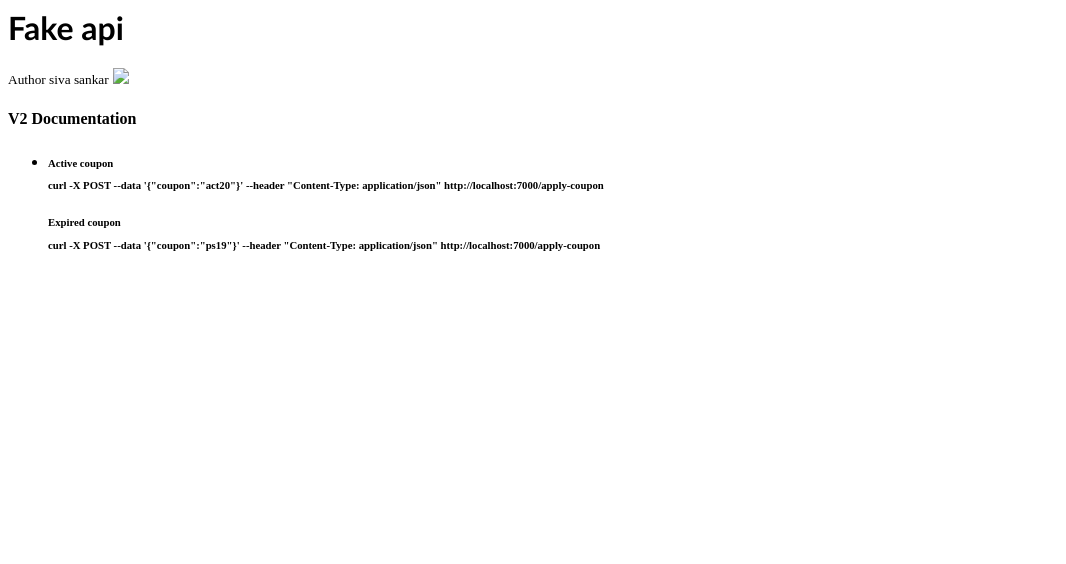
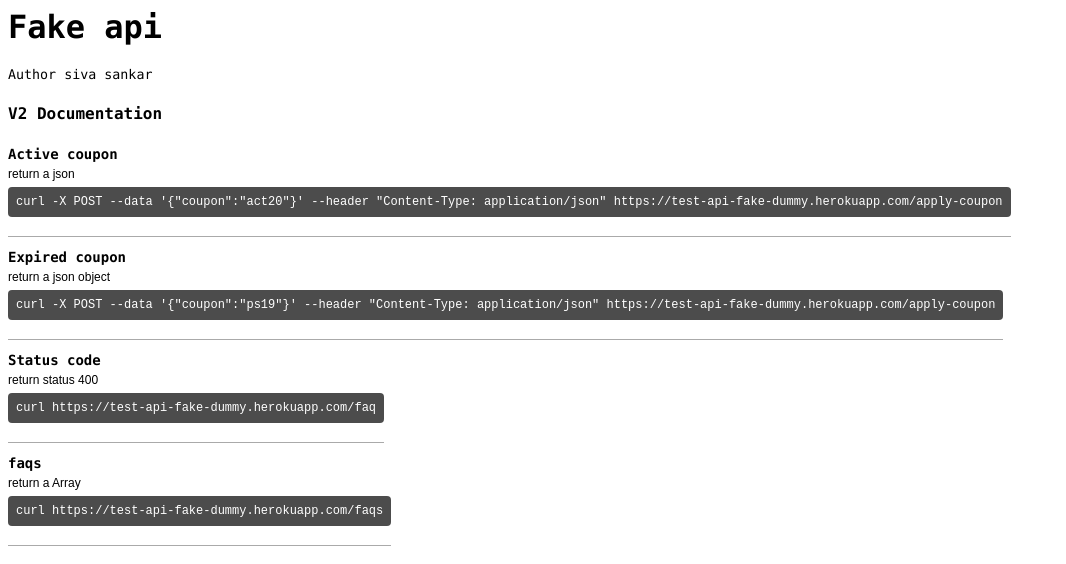
Before and after one commit to sivasankar9/fake-api, a website: page pages/index.html in a window 1280 px wide. Shown: the whole page, without its empty margins (0-1066 px from the left). Drawn offline with Linux system fonts and the light colour scheme; files that its build step writes are made by us from their sources.

Commit message:
feat: styles

```diff
--- a/pages/index.html
+++ b/pages/index.html
@@ -1,29 +1,47 @@
 <link rel="stylesheet" href="./style.css">
 <h1>Fake api</h1>
 <small>Author siva sankar</small>
-<img src="assets/images/test.svg" />
 <h4>V2 Documentation</h4>
 
-<ul>
-    <li>
-        <div>
-            <h6>Active coupon</j6>
-                <p>
-                    curl -X POST --data '{"coupon":"act20"}' --header "Content-Type: application/json"
-                    http://localhost:7000/apply-coupon
 
-                </p>
+<div class="coupon-wrapper b--light-silver lht">
+    <h6>Active coupon</h6>
+    <p class="avenir mb"> return a json</p>
+    <code class="code f6 db pa2 bg-black-70 white br2 ww-break ww-normal-ns">
+    curl -X POST --data '{"coupon":"act20"}' --header "Content-Type: application/json"
+    https://test-api-fake-dummy.herokuapp.com/apply-coupon
 
-        </div>
-        <div>
-            <h6>Expired coupon</j6>
-                <p>
-                    curl -X POST --data '{"coupon":"ps19"}' --header "Content-Type: application/json"
-                    http://localhost:7000/apply-coupon
+</code>
 
-                </p>
+</div>
+<div class="coupon-wrapper b--light-silver lht">
+    <h6>Expired coupon</h6>
+    <p class="avenir mb">return a json object</p>
+    <code class="code f6 db pa2 bg-black-70 white br2 ww-break ww-normal-ns">
+curl -X POST --data '{"coupon":"ps19"}' --header "Content-Type: application/json"
+https://test-api-fake-dummy.herokuapp.com/apply-coupon
 
-        </div>
+</code>
 
-    </li>
-</ul>
+</div>
+
+
+<div class="coupon-wrapper b--light-silver lht">
+    <h6>Status code</h6>
+    <p class="avenir mb"> return status 400</p>
+    <code class="code f6 db pa2 bg-black-70 white br2 ww-break ww-normal-ns">
+    curl https://test-api-fake-dummy.herokuapp.com/faq
+
+</code>
+
+</div>
+
+
+<div class="coupon-wrapper b--light-silver lht">
+    <h6>faqs</h6>
+    <p class="avenir mb"> return a Array</p>
+    <code class="code f6 db pa2 bg-black-70 white br2 ww-break ww-normal-ns">
+    curl https://test-api-fake-dummy.herokuapp.com/faqs
+
+</code>
+</div>
--- a/static/style.css
+++ b/static/style.css
@@ -1,3 +1,55 @@
-h1 {
-  font-family: 'Gill Sans', 'Gill Sans MT', Calibri, 'Trebuchet MS', sans-serif;
+.coupon-wrapper:not(:last-child) {
+  margin-bottom: 10px;
 }
+.br2 {
+  border-radius: 0.25rem;
+}
+.white {
+  color: #fff;
+}
+.bg-black-70 {
+  background-color: rgba(0, 0, 0, 0.7);
+}
+.coupon-wrapper {
+  margin-bottom: 43px;
+  padding-bottom: 25px;
+  width: fit-content;
+}
+.coupon-wrapper,
+h6 {
+  font-size: 14px;
+}
+.b--light-silver {
+  border-color: #aaa;
+  border-bottom-style: solid;
+    border-bottom-width: 1px;
+}
+.coupon-wrapper,
+p {
+  font-size: 12px;
+}
+ul,
+li {
+  list-style-type: none;
+}
+.mb {
+  margin-bottom: 10px;
+}
+h6,
+p {
+  margin: 0;
+  padding: 0;
+}
+
+body {
+  font-family: Consolas, monaco, monospace;
+}
+.avenir {
+  font-family: avenir next, avenir, sans-serif;
+}
+.pa2 {
+  padding: 0.5rem;
+}
+.lht{
+  line-height: 1.5;
+}
```
